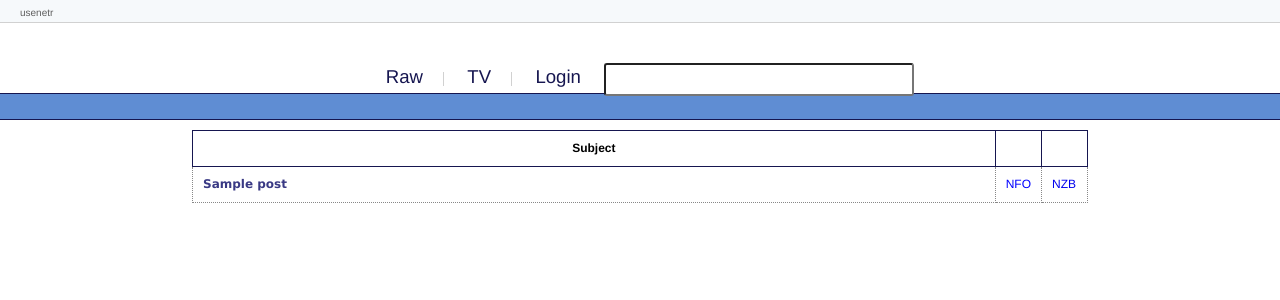
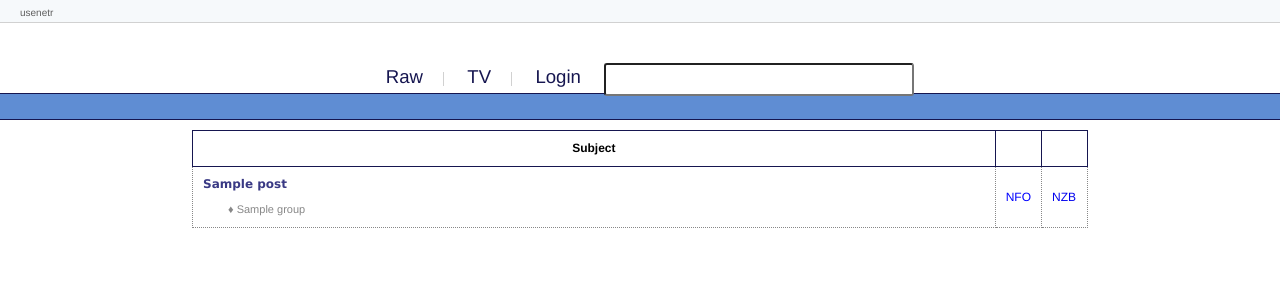
Before and after one commit to taktix/Usenetr, a Django app: template tv/templates/tv.html in a window 1280 px wide. Shown: the top 300 px of the page. Run offline with Django 3.2, Linux system fonts and the light colour scheme; the template is opened without the code that fills it: most values are stand-ins (such as "Sample title", 1, 10 or a date in 2020).

Commit message:
adding groups list to posts

```diff
--- a/raw/templates/posts.html
+++ b/raw/templates/posts.html
@@ -5,6 +5,20 @@
 
     <style>
         #posts {width:100%;}
+
+        .groups {
+            color:#888888;
+            font-weight:normal;
+            margin-left:10px;
+        }
+
+        .groups li {
+            display:inline;
+            font-size:11px;
+            margin-left:15px;
+            white-space:nowrap;
+        }
+
         .nzb, .nfo {width:25px;}
 
         .nfo{
@@ -137,7 +151,14 @@
 
         {% for post in posts.object_list %}
             <tr id="p_{{post.id}}">
-                <td class="title">{%block title%}{{post.subject}}{%endblock%}</td>
+                <td class="title">
+                    {%block title%}{{post.subject}}{%endblock%}
+                    <ul class="groups">
+                        {% for group in post.groups.all %}
+                            <li>&diams; {{group.name}}</li>
+                        {% endfor %}
+                    </ul>
+                </td>
                 <td class="nfo">NFO</td>
                 <td class="nzb"><a href="/nzb/{{post.id}}/">NZB</a></td>
             </tr>
```
